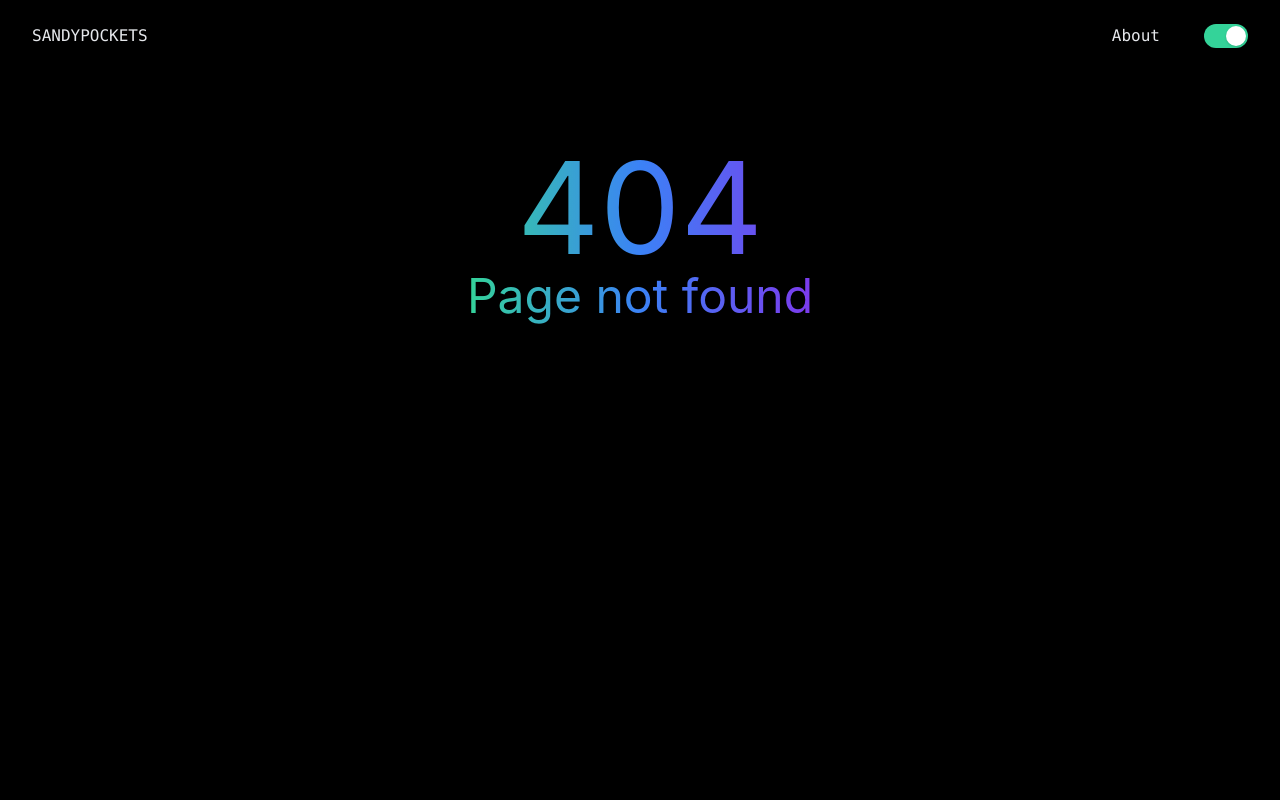
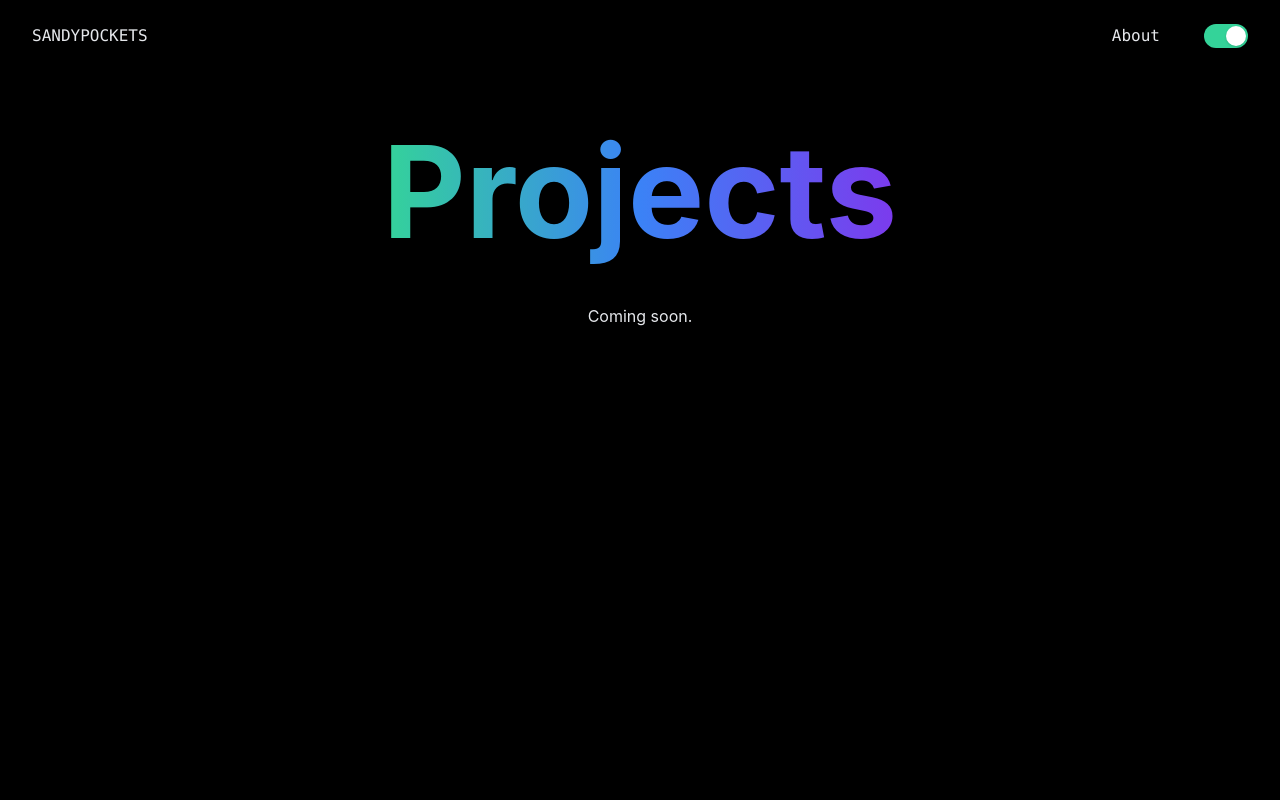
Before and after one commit to sandypockets/sandypockets-blog, a Next.js app: page /projects in a window 1280 px wide. Before the commit this address had no page. Shown: the top 800 px of the page. Built offline with nearby package versions, Linux system fonts and the light colour scheme; a web font is replaced by a local one.

Commit message:
Create projects directory

```diff
--- /dev/null
+++ b/pages/projects/index.jsx
@@ -0,0 +1,19 @@
+import Highlight from "../../components/utility/Highlight";
+
+export default function ProjectIndex() {
+  return (
+    <div className="h-screen w-screen m-auto">
+      <h1 className='text-9xl font-bold flex justify-center'>
+        <Highlight propsClass='pb-12' content='Projects' />
+      </h1>
+
+      <div className='flex justify-center'>
+        <div>
+          <h2>
+            Coming soon.
+          </h2>
+        </div>
+      </div>
+    </div>
+  )
+}
```
